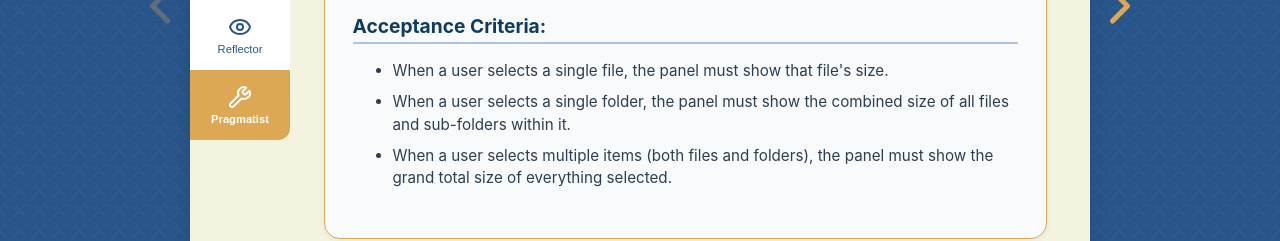
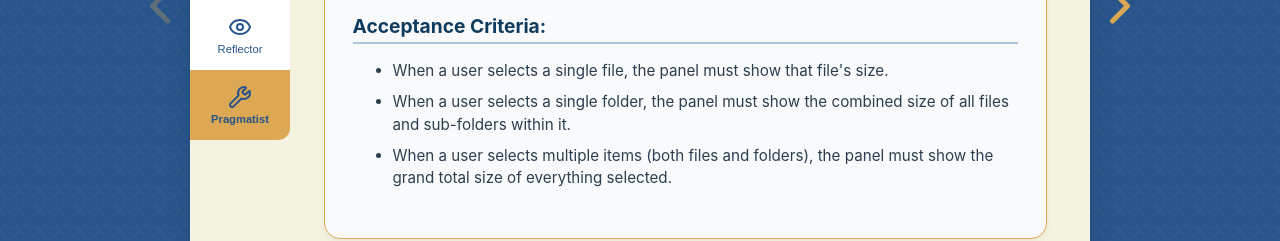
Before and after one commit to aliyahlimbada/COS750-Project, a React (Vite) app: page / in a window 1280 px wide. Shown: the part 390-631 px from the top of the page. Built offline with nearby package versions, Linux system fonts and the light colour scheme.

Commit message:
more fixes

```diff
--- a/src/styles/app.scss
+++ b/src/styles/app.scss
@@ -148,7 +148,7 @@ body, html, #root {
 
 .learning-style-btn.active {
   background-color: #DDA853;
-  color: white;
+  color: 0056b3;
   font-weight: bold;
 }
 
@@ -1170,7 +1170,8 @@ line-height: 2;
  .design-task {
   width: 100%;
   margin-bottom: 10px;
-  border: 1px solid #007bff;
+  border: 1px solid grey;
+  border-radius: 10px;
   flex-direction: row;
   align-items: center;
   text-align: center;
```
